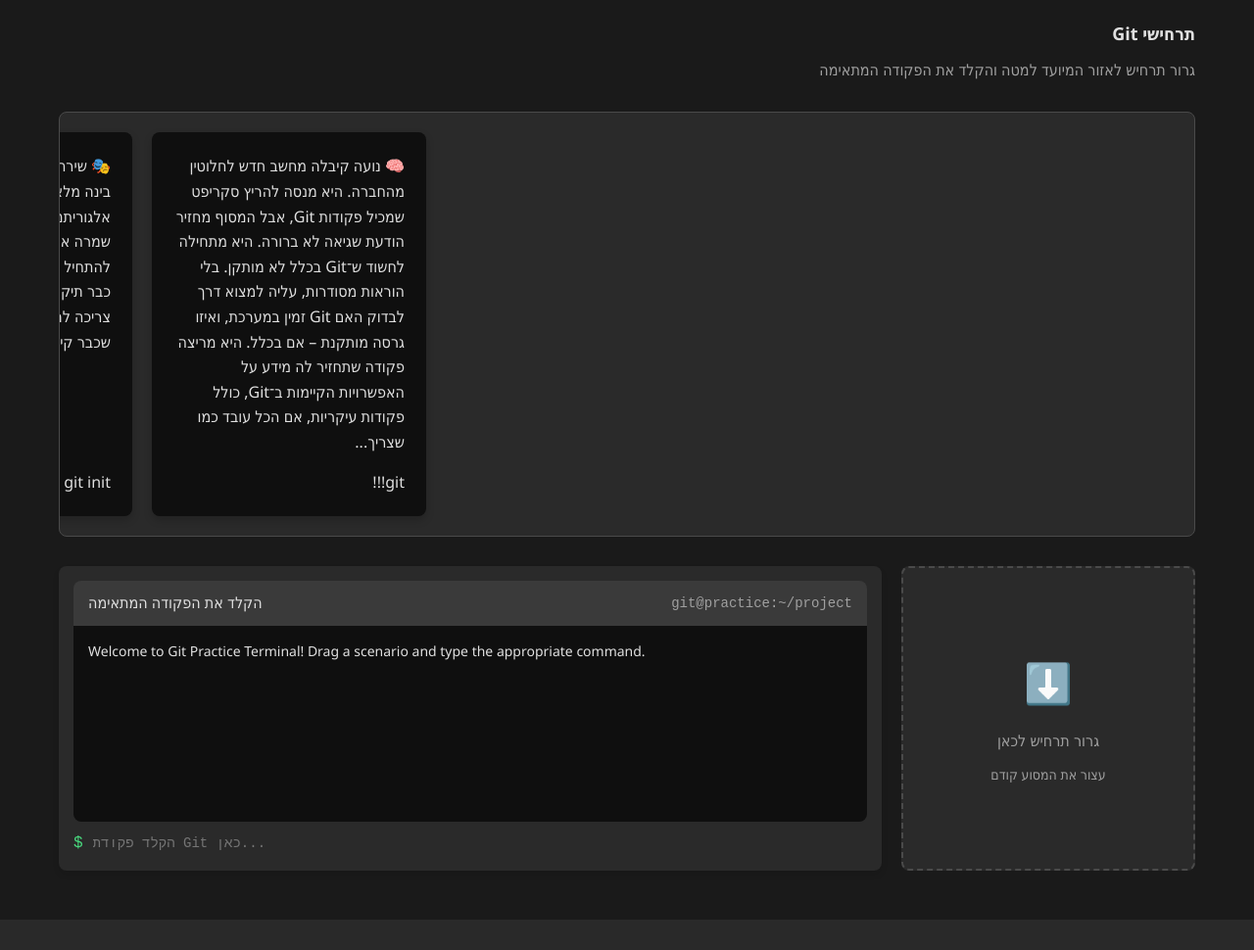
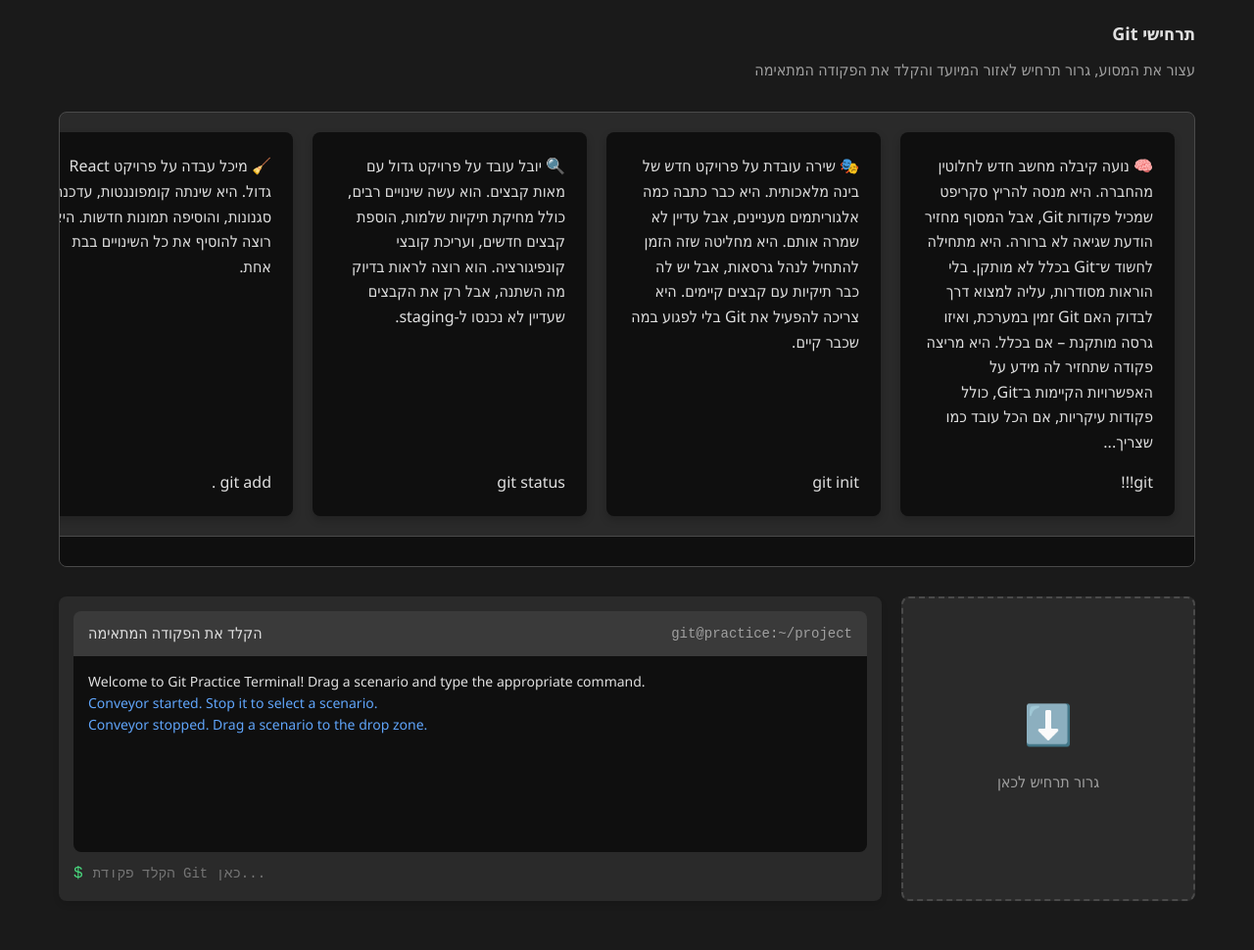
Before and after one commit to KeturahS/CICD_UNLOCKED, a Django app: template CICD__UNLOCKED/GitExercises/templates/GitExercises/GitScenarioExercise.html in a window 1280 px wide. Shown: the part 105-1075 px from the top of the page at 98% size. Before the commit the page ends 1044 px from the top, so only its background shows below. Run offline with Django 5.2, Linux system fonts and the light colour scheme; the template is opened without the code that fills it: values that come from a table or form of the project are taken from there, others are empty; data comes from the database, SQL or seed files in the repository; both versions use the stored data as it was after the commit; parts of the project's set-up code (start-up, migrations or seed data) failed here and were passed over.

Commit message:
BBSPM25T10-193 ביטול לוגיקת המסוע בעמוד המבדק של גיט בטרמינל

```diff
--- a/CICD__UNLOCKED/GitExercises/templates/GitExercises/GitScenarioExercise.html
+++ b/CICD__UNLOCKED/GitExercises/templates/GitExercises/GitScenarioExercise.html
@@ -78,12 +78,23 @@
     padding: 20px;
     gap: 20px;
     -webkit-overflow-scrolling: touch;
-            scrollbar-width: none; /* Firefox */
-            min-height: 220px;
+    scrollbar-width: thin; /* For Firefox */
+    scrollbar-color: var(--accent-color) var(--bg-darker); /* Optional */
 }
 
+/* Show scrollbars in WebKit browsers (Chrome, Safari) */
 .conveyor::-webkit-scrollbar {
-            display: none; /* Chrome, Safari, Edge */
+    height: 8px;
+}
+
+.conveyor::-webkit-scrollbar-track {
+    background: var(--bg-darker);
+    border-radius: 4px;
+}
+
+.conveyor::-webkit-scrollbar-thumb {
+    background-color: var(--accent-color);
+    border-radius: 4px;
 }
 
         .scenario-item {
@@ -339,7 +350,7 @@
 
     <div class="scenario-section">
         <h2>תרחישי Git</h2>
-        <p class="subtitle">גרור תרחיש לאזור המיועד למטה והקלד את הפקודה המתאימה</p>
+        <p class="subtitle">עצור את המסוע, גרור תרחיש לאזור המיועד והקלד את הפקודה המתאימה</p>
 
         <div class="conveyor-container">
             <div class="conveyor" id="scenario-conveyor">
@@ -354,6 +365,10 @@
                 {% endfor %}
             </div>
 
+           <div class="conveyor-controls">
+    <button id="stop-conveyor" class="conveyor-btn" style="display: none;"></button>
+    <button id="start-conveyor" class="conveyor-btn" style="display: none;" disabled></button>
+</div>
 
         </div>
 
@@ -361,7 +376,7 @@
             <div class="drop-zone" id="drop-zone">
                 <div class="drop-zone-icon">⬇️</div>
                 <div class="drop-zone-text">גרור תרחיש לכאן</div>
-                <div class="drop-zone-subtext">עצור את המסוע קודם</div>
+
             </div>
 
             <div class="terminal-section">
@@ -413,26 +428,18 @@
         const scenarioItems = document.querySelectorAll('.scenario-item');
 
         // State
-        let isConveyorMoving = true;
+        let isConveyorMoving = false;
         let currentScenario = null;
         let draggedItem = null;
 
         // Start the conveyor animation initially
         startConveyor();
 
-        // Stop conveyor button
-        stopButton.addEventListener('click', () => {
          if (isConveyorMoving) {
                 stopConveyor();
             }
-        });
 
-        // Start conveyor button
-        startButton.addEventListener('click', () => {
-            if (!isConveyorMoving) {
-                startConveyor();
-            }
-        });
+
 
         // Function to start the conveyor
         function startConveyor() {
@@ -458,7 +465,7 @@
             dropZone.innerHTML = `
                 <div class="drop-zone-icon">⬇️</div>
                 <div class="drop-zone-text">גרור תרחיש לכאן</div>
-                <div class="drop-zone-subtext">עצור את המסוע קודם</div>
+
             `;
 
             // Hide active scenario
```
Also changed, not shown: CICD__UNLOCKED/db.sqlite3. Lines whose indentation alone changed are shown as unchanged.
